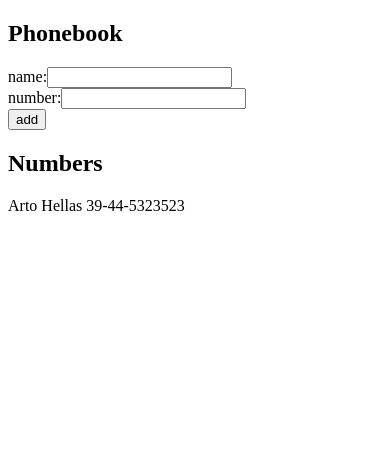
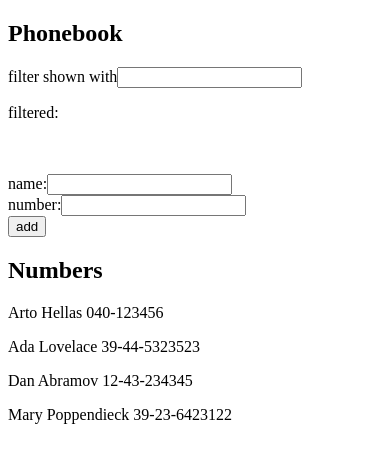
Before and after one commit to 66hakeem/FullStackOpen, a React (Vite) app in the folder part_2/phonebook/: page / in a window 390 px wide. Shown: the top 462 px of the page. Built offline with nearby package versions, Linux system fonts and the light colour scheme.

Commit message:
The Phonebook Step 4

```diff
--- a/part_2/phonebook/src/App.jsx
+++ b/part_2/phonebook/src/App.jsx
@@ -4,10 +4,14 @@ import Person from './components/Person'
 
 const App = () => {
   const [persons, setPersons] = useState([
-    { name: 'Arto Hellas', number: '39-44-5323523' }
+    { name: 'Arto Hellas', number: '040-123456', id: 1 },
+    { name: 'Ada Lovelace', number: '39-44-5323523', id: 2 },
+    { name: 'Dan Abramov', number: '12-43-234345', id: 3 },
+    { name: 'Mary Poppendieck', number: '39-23-6423122', id: 4 }
   ])
   const [newName, setNewName] = useState('')
   const [newNumber, setNewNumber] = useState('')
+  const [filter, setFilter] = useState('')
 
   const addDetails= (event) => {
     event.preventDefault()
@@ -27,9 +31,21 @@ const App = () => {
 
   }
 
+  const personsToShow = filter ? persons.filter(person => person.name.toLowerCase().includes(filter.toLowerCase())) : persons
+
   return (
     <div>
       <h2>Phonebook</h2>
+      <div>
+        filter shown with
+        <input
+          value={filter}
+          onChange = {(e) => setFilter(e.target.value)}
+         />
+      </div>
+      <p>filtered: {filter}</p>
+      <br />
+      <br />
       <form onSubmit={addDetails}>
         <div>
           name:
@@ -51,7 +67,7 @@ const App = () => {
       </form>
       <h2>Numbers</h2>
       <div>
-        {persons.map((person) => (
+        {personsToShow.map((person) => (
           <Person key={person.name} person={person} />
         ))}
       </div>
```
